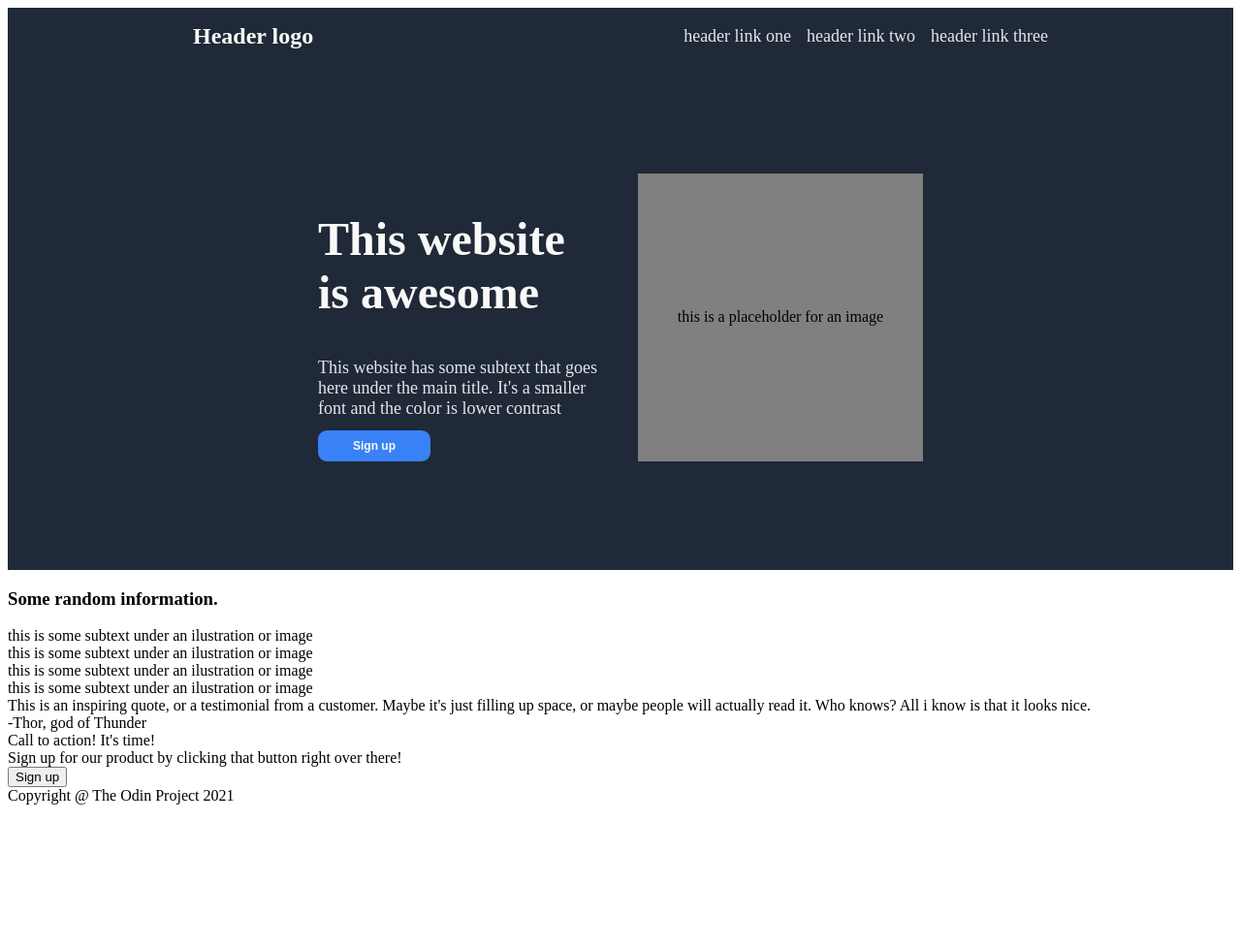
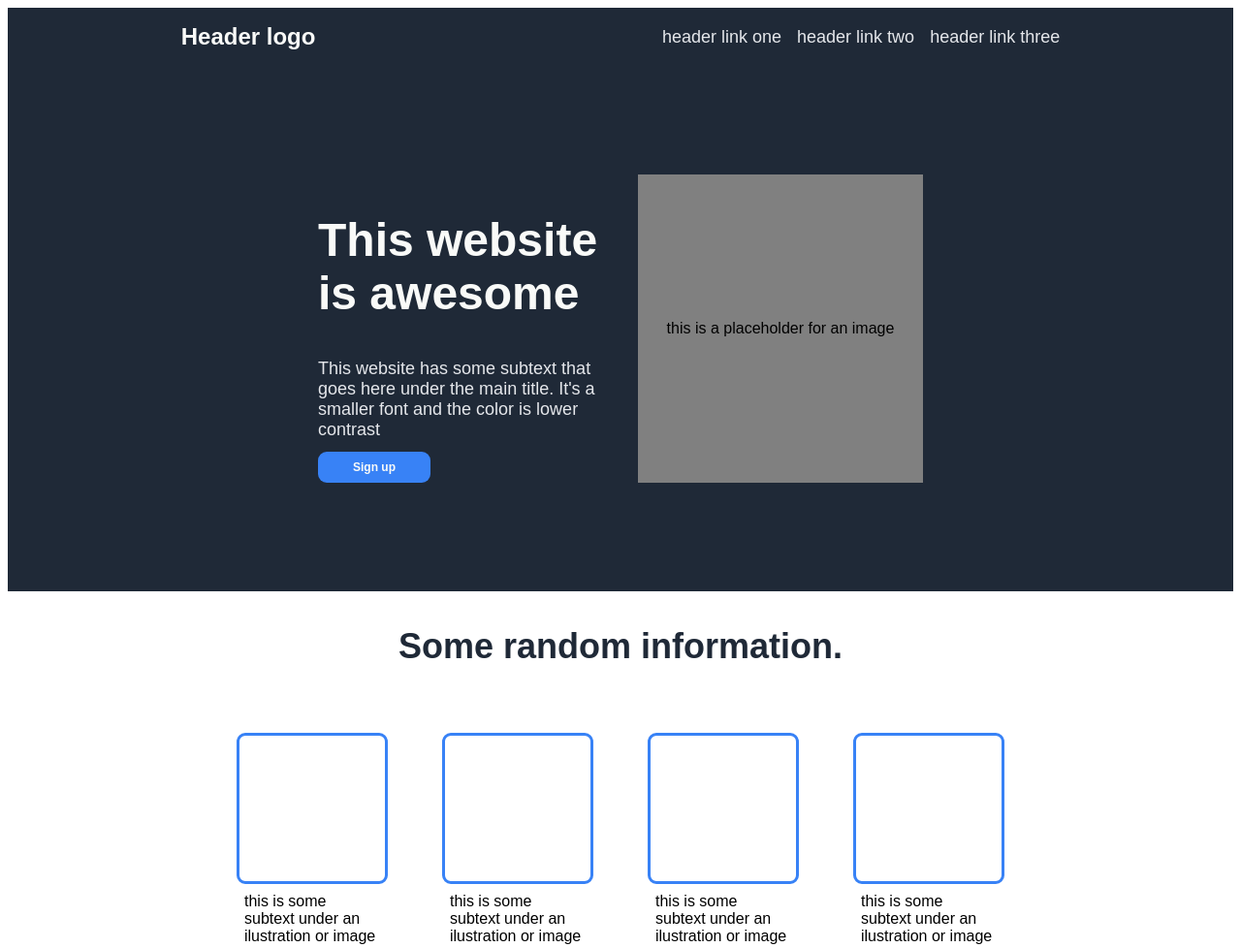
Before and after one commit to Mythpoke/Landing-Page, a plain HTML site: page index.html in a window 1280 px wide. Shown: the top 978 px of the page at 97% size. Before the commit the page ends 838 px from the top, so only its background shows below. Drawn offline with Linux system fonts and the light colour scheme.

Commit message:
Update section_one

```diff
--- a/index.html
+++ b/index.html
@@ -15,6 +15,7 @@
                   <li><a>header link three</a></li>
               </ul>
           </div>
+
           <div class="big-header">
              <div class="left">
                 <h2>This website is awesome</h2>
@@ -25,8 +26,10 @@
               <div class="right"><div class="text">this is a placeholder for an image</div></div>
            </div>
         </div>
+
+        <h3>Some random information.</h3>
         <div class="section_one">
-            <h3>Some random information.</h3>
+
             <div class="info">
                 <div class="cube"></div>
                 <div>this is some subtext under an ilustration or image</div>
@@ -44,6 +47,7 @@
                 <div>this is some subtext under an ilustration or image</div>
             </div>
         </div>
+
         <div class="section_two">
             <div>This is an inspiring quote, or a testimonial from a customer. Maybe it's just filling up space, or maybe people will actually read it. Who knows? All i know is that it looks nice.</div>
             <div>-Thor, god of Thunder</div>
--- a/style.css
+++ b/style.css
@@ -1,8 +1,13 @@
+* {
+    font-family: sans-serif;
+}
+
+
+/*header*/
+
 .header {
     background: #1f2937;
 }
-
-/*header*/
 
 .small-header {
     display: flex;
@@ -76,3 +81,36 @@ h2 {
     font-weight: bold;
     border: 0px;
 }
+
+/*section_one*/
+
+.section_one {
+    display: flex;
+    padding: 2em;
+    gap: 72px;
+    justify-content: center;
+    align-items: center;
+}
+
+.info {
+    display: flex;
+    flex-direction: column;
+    justify-content: center;
+    align-items: center;
+    max-width: 140px;
+    gap: 9px;
+}
+
+.cube {
+    width: 150px;
+    height: 150px;
+    border-radius: 9px;
+    border: solid #3882F6;
+}
+
+h3 {
+    font-size: 36px;
+    font-weight: extra-bold;
+    color: #1F2937;
+    text-align: center;
+}
```
